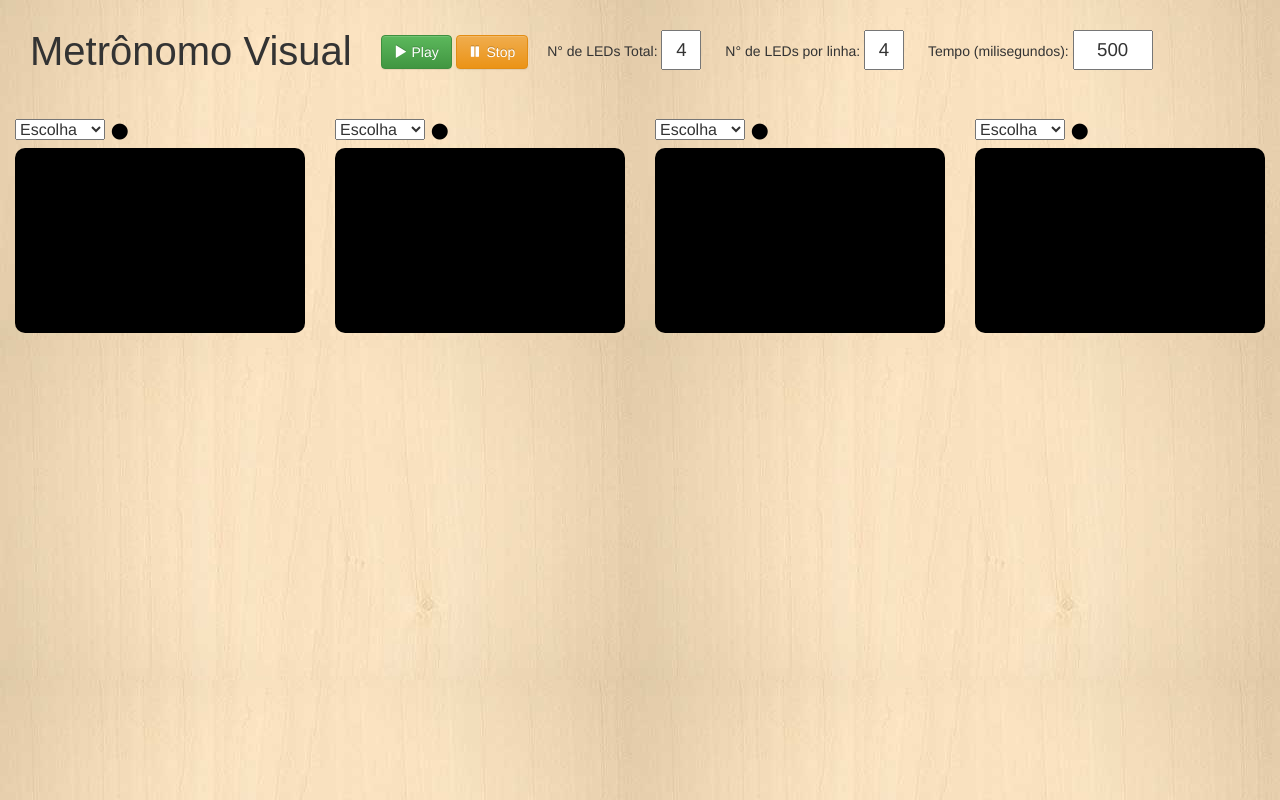
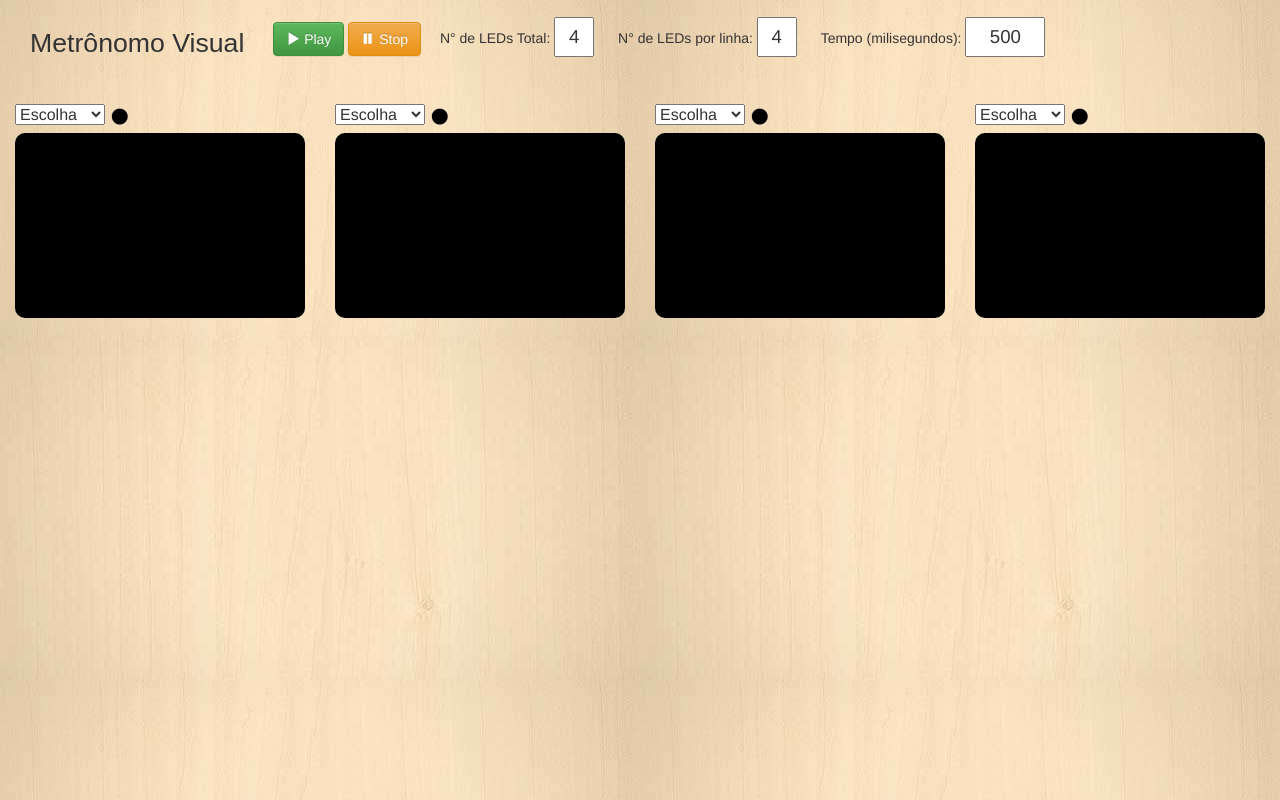
Before and after one commit to marcosbeto/somdapele, a plain HTML site: page index.html in a window 1280 px wide. Drawn offline with Linux system fonts and the light colour scheme; files whose address does not match are found by name; a web font is replaced by a local one.

```diff
--- a/index.html
+++ b/index.html
@@ -29,7 +29,7 @@
 		<div class="row" style="padding:0px 30px;">
 			<div class="col-xs-12">
 				<div style="display:inline-block;padding:0px 20px 0px 0px;">
-					<h1 style="position: relative;top:9px;font-family: 'Barrio', Arial, sans-serif, cursive;font-size: 30pt;">
+					<h1 style="position: relative;top:9px;font-family: 'Barrio', Arial, sans-serif, cursive;font-size: 20pt;">
 						Metrônomo Visual
 					</h1>
 				</div>
```
